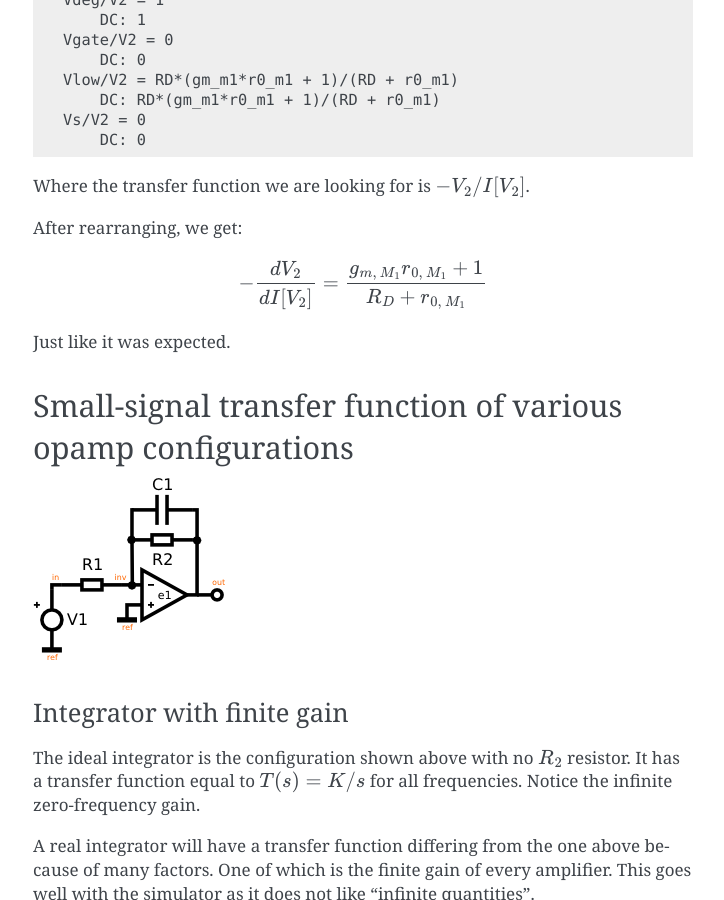
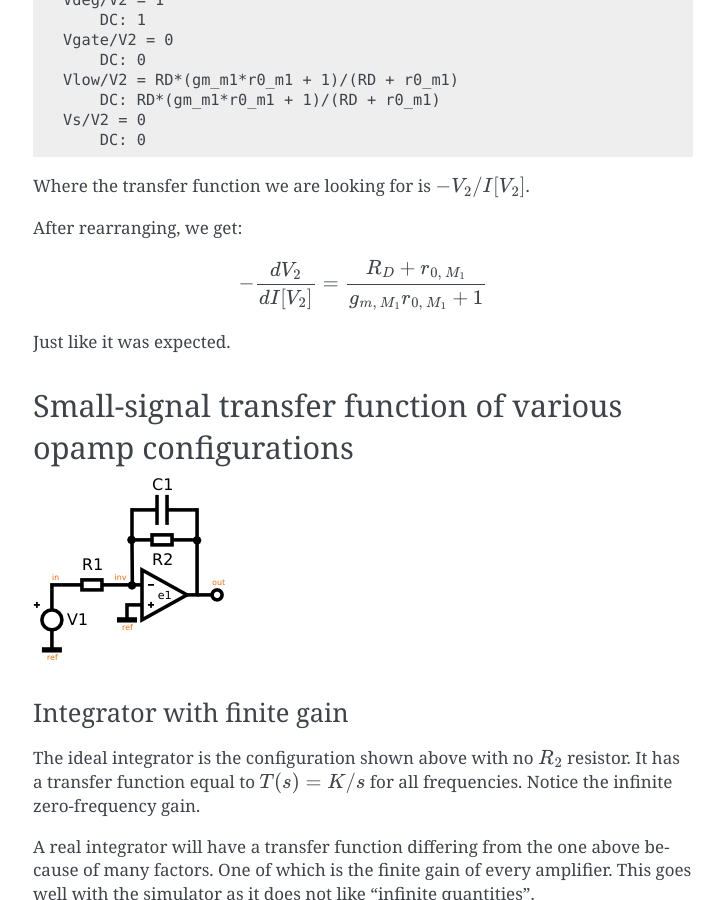
Before and after one commit to ahkab/ahkab, a Sphinx documentation site: the page built from doc/examples/Symbolic-simulation.rst, in a window 1280 px wide and 900 px high, scrolled down 3609 px. Shown: the whole window, without its empty margins (387-1111 px from the left). Built offline with Sphinx 7.4.7, drawn with Linux system fonts in a browser that asks for light colours; pages that are not in the unit, such as notebooks, are missing from menus.

Commit message:
DOC: fix mistake

```diff
--- a/doc/examples/Symbolic-simulation.rst
+++ b/doc/examples/Symbolic-simulation.rst
@@ -172,7 +172,7 @@ After rearranging, we get:
 
 .. math::
 
-    -\frac{dV_2}{dI[V_2]} = \frac{g_{m,\,M_1}r_{0,\,M_1} + 1}{R_D + r_{0,\,M_1}}
+    -\frac{dV_2}{dI[V_2]} = \frac{R_D + r_{0,\,M_1}}{g_{m,\,M_1}r_{0,\,M_1} + 1}
 
 Just like it was expected.
 
```
